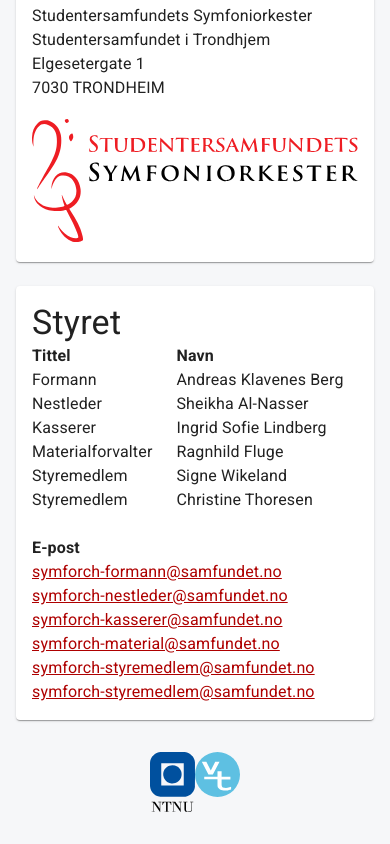
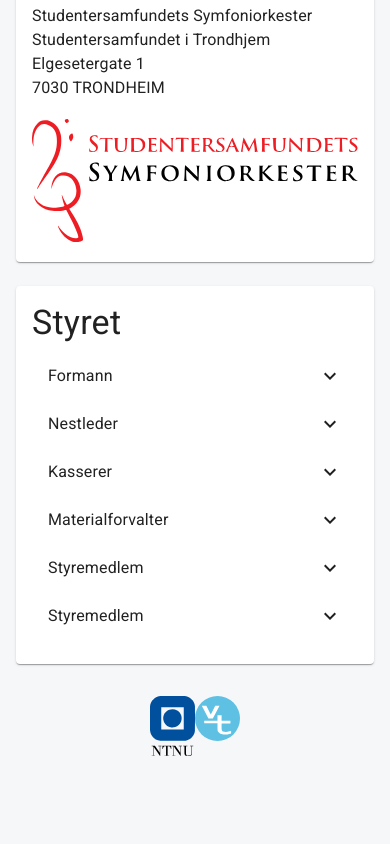
Before and after one commit to sigurdskogmo/symforch-web, a React (Create React App) app: page /om in a window 390 px wide. Shown: the part 1320-2164 px from the top of the page. After the commit the page ends 2108 px from the top, so only its background shows below. Built offline with nearby package versions, Linux system fonts and the light colour scheme.

Commit message:
Fix Board scaling on narrow devices

```diff
--- /dev/null
+++ b/src/components/Board.js
@@ -0,0 +1,34 @@
+import React from 'react';
+import { makeStyles } from '@material-ui/core/styles';
+import List from '@material-ui/core/List';
+import BoardItem from './BoardItem';
+
+const useStyles = makeStyles((theme) => ({
+  root: {
+    width: '100%',
+    backgroundColor: theme.palette.background.paper,
+  },
+  nested: {
+    paddingLeft: theme.spacing(4),
+  },
+}));
+
+const Board = () => {
+    const classes = useStyles();
+    return (
+        <List
+            component="nav"
+            aria-labelledby="nested-list-subheader"
+            className={classes.root}
+        >
+            <BoardItem title="Formann" who="Andreas Klavenes Berg" email="symforch-formann@samfundet.no"/>
+            <BoardItem title="Nestleder" who="Sheikha Al-Nasser" email="symforch-nestleder@samfundet.no"/>
+            <BoardItem title="Kasserer" who="Ingrid Sofie Lindberg" email="symforch-kasserer@samfundet.no"/>
+            <BoardItem title="Materialforvalter" who="Ragnhild Fluge" email="symforch-material@samfundet.no"/>
+            <BoardItem title="Styremedlem" who="Signe Wikeland" email="symforch-styremedlem@samfundet.no"/>
+            <BoardItem title="Styremedlem" who="Christine Thoresen" email="symforch-styremedlem@samfundet.no"/>
+        </List>
+    );
+}
+
+export default Board;
--- /dev/null
+++ b/src/components/BoardItem.js
@@ -0,0 +1,53 @@
+import React from 'react';
+import { makeStyles } from '@material-ui/core/styles';
+import List from '@material-ui/core/List';
+import ListItem from '@material-ui/core/ListItem';
+import ListItemText from '@material-ui/core/ListItemText';
+import Collapse from '@material-ui/core/Collapse';
+import ExpandLess from '@material-ui/icons/ExpandLess';
+import ExpandMore from '@material-ui/icons/ExpandMore';
+
+const useStyles = makeStyles((theme) => ({
+    root: {
+      width: '100%',
+      backgroundColor: theme.palette.background.paper,
+    },
+    nested: {
+      paddingLeft: theme.spacing(4),
+    },
+  }));
+
+const BoardItem = (props) => {
+    const classes = useStyles();
+    const [open, setOpen] = React.useState(false);
+
+    const handleClick = () => {
+        setOpen(!open);
+    };
+    return (
+        <div>
+            <ListItem button onClick={handleClick}>
+                <ListItemText>
+                    {props.title}
+                </ListItemText>
+                {open ? <ExpandLess /> : <ExpandMore />}
+            </ListItem>
+            <Collapse in={open} timeout="auto" unmountOnExit>
+                <List component="div" disablePadding>
+                    <ListItem className={classes.nested}>
+                            <ListItemText>
+                                <b>Hvem:</b> {props.who}
+                            </ListItemText>
+                        </ListItem>
+                        <ListItem className={classes.nested}>
+                            <ListItemText>
+                            <b>E-post:</b> <a href={`mailto:${props.email}`}>{props.email}</a>
+                            </ListItemText>
+                    </ListItem>
+                </List>
+            </Collapse>
+        </div>
+    )
+}
+
+export default BoardItem;
--- a/src/views/AboutView/index.js
+++ b/src/views/AboutView/index.js
@@ -6,10 +6,13 @@
 import Grid from '@material-ui/core/Grid';
 import Typography from '@material-ui/core/Typography';
 import Container from '@material-ui/core/Container';
+import useMediaQuery from '@material-ui/core/useMediaQuery';
+
 
 //import Copyright from '../../components/Copyright';
 import Box from '@material-ui/core/Box';
 import Sponsors from '../../components/Sponsors';
+import Board from '../../components/Board';
 
 // Assets
 import Logo from '../../assets/Logo';
@@ -49,6 +52,8 @@
 const AboutView = () => {
     document.title = "Om";
     const classes = useStyles();
+    const matches = useMediaQuery('(min-width: 700px');
+
     return (
         <div className={classes.root}>
             <main className={classes.content}>
@@ -112,6 +117,10 @@
                                 <Typography component="p" variant="h4">
                                             Styret
                                 </Typography>
+                                {
+                                    matches
+                                    ?
+                                    <div>
                                         <Typography component="p" variant="body1">
                                             <Grid container spacing={3}>
                                                 <Grid item lg={4}>
@@ -143,6 +152,10 @@
                                                 </Grid>
                                             </Grid>
                                         </Typography>
+                                    </div>
+                                    :
+                                    <Board />
+                                }
                             </Paper>
                         </Grid>
                     </Grid>
```
Lines whose indentation alone changed are shown as unchanged.
